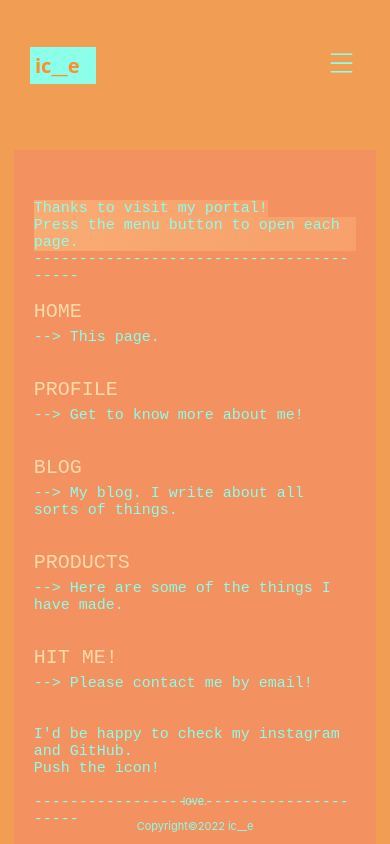
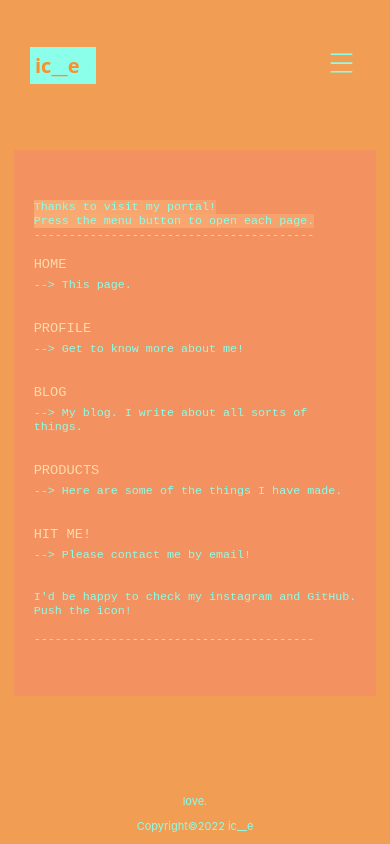
Before and after one commit to eyescreamm/ice-portal, a React (Create React App) app: page / in a window 390 px wide. Built offline with nearby package versions, Linux system fonts and the light colour scheme; the HTML template or start-up script is replaced by a standard one.

Commit message:
レイアウト調整

```diff
--- a/src/App.css
+++ b/src/App.css
@@ -79,8 +79,8 @@ header .logo {
 .sub-prof-item {
   font-size: 18px;
   color: rgb(255, 229, 195);
-  margin-top: 6px;
-  margin-bottom: 5px;
+  margin-top: 8px;
+  margin-bottom: 6px;
 }
 
 .others-button {
@@ -169,12 +169,29 @@ header .logo {
   width: 10px;
 }
 
+/* レスポンシブ対応 */
 @media screen and (max-width: 768px) {
   .content-wrapper {
     width: 90%;
   }
   .content {
     font-size: 16px;
+    padding: 50px 50px;
+  }
+}
+
+@media screen and (max-width: 569px) {
+  .head {
+    font-size: 3.75vw;
+  }
+  .prof-item, .menu-item {
+    font-size: 3.508772vw;
+  }
+  .sub-prof-item {
+    font-size: 3.157895vw;
+  }
+  .content {
+    font-size: 2.8vw;
     padding: 50px 50px;
   }
 }
@@ -186,12 +203,21 @@ header .logo {
   .content-wrapper {
     width: 93%;
   }
+  .head {
+    font-size: 3.8vw;
+  }
+  .prof-item, .menu-item {
+    font-size: 3.6;
+  }
+  .sub-prof-item {
+    font-size: 3.2vw;
+  }
   .content {
-    font-size: 15px;
+    font-size: 3vw;
     padding: 50px 20px;
   }
   .menu-wrap {
-    background-color: rgb(255, 141, 42, 0.6);
+    background-color: rgb(241, 157, 83, 0.6);
     width: 100%;
   }
 }
--- a/src/components/Profile.tsx
+++ b/src/components/Profile.tsx
@@ -28,8 +28,8 @@ const Profile = () => {
         <Shuffle text={"-> technology (machine learning)"}/>
         <Shuffle text={"-> spiritual"}/>
         <button className="others-button" onClick={ () => setActive(!active)}><Shuffle className={"prof-item"} text={"# others "}/></button>
-        <span>&nbsp;&nbsp;&nbsp;&lt;</span>
-        <Shuffle text={"- click to get more info!"} newLine={false}/>
+        <span>&nbsp;&nbsp;&lt;</span>
+        <Shuffle text={"- click to get more info"} newLine={false}/>
         <div className={active ? "" : "others-none"}>
           <Shuffle className={"sub-prof-item"} text={"## my loving music"}/>
           <Shuffle text={"-> A Day in the Life / The Beatles"}/>
```
